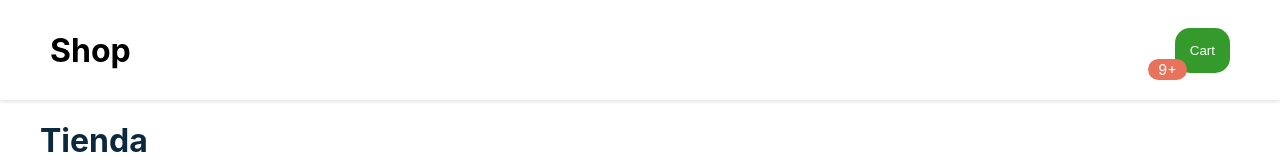
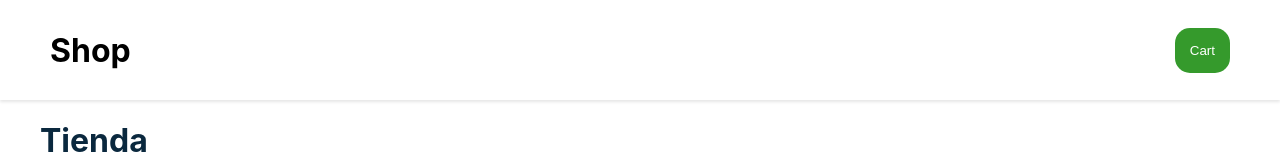
Before and after one commit to matiasromero/reacjs-course-1, a React (Create React App) app in the folder shopcart/: page / in a window 1280 px wide. Shown: the top 160 px of the page. Built offline with nearby package versions, Linux system fonts and the light colour scheme.

Commit message:
navbar counter

```diff
--- a/shopcart/src/App.js
+++ b/shopcart/src/App.js
@@ -23,17 +23,46 @@ class App extends Component {
         img: "https://images.freeimages.com/images/large-previews/b36/tomato-1326722.jpg",
       },
     ],
+    cart: [
+      // {
+      //   name: "Apple",
+      //   price: 200.0,
+      //   img: "https://images.freeimages.com/images/large-previews/e93/apple-1524168.jpg",
+      //   quantity: 1
+      // }
+    ],
   };
+
+  addToCart = (product) => {
+    const { cart } = this.state;
+    if (cart.find((x) => x.name === product.name)) {
+      const newCart = cart.map((x) =>
+        x.name === product.name
+          ? {
+              ...x,
+              quantity: x.quantity + 1,
+            }
+          : x
+      );
+      return this.setState({ cart: newCart });
+    }
+    return this.setState({
+      cart: this.state.cart.concat({ ...product, quantity: 1 }),
+    });
+  };
+
   render() {
+    const quantity = this.state.cart.reduce((a, b) => {
+      console.log(a);
+      console.log(b);
+      return a + b.quantity;
+    }, 0);
     return (
       <div>
-        <Navbar />
+        <Navbar cartQuantity={quantity} />
         <Layout>
           <Title>Tienda</Title>
-          <Products
-            addToCart={() => console.log("nothing")}
-            products={this.state.products}
-          />
+          <Products addToCart={this.addToCart} products={this.state.products} />
         </Layout>
       </div>
     );
--- a/shopcart/src/components/BubbleAlert.js
+++ b/shopcart/src/components/BubbleAlert.js
@@ -12,7 +12,7 @@ const styles = {
 };
 class BubbleAlert extends Component {
   getNumber(n) {
-    if (!n) {
+    if (isNaN(n)) {
       return "";
     }
     return n > 9 ? "9+" : n;
--- a/shopcart/src/components/Navbar.js
+++ b/shopcart/src/components/Navbar.js
@@ -19,7 +19,7 @@ class Navbar extends Component {
     return (
       <nav style={styles.navbar}>
         <Logo />
-        <ShopCart />
+        <ShopCart cartQuantity={this.props.cartQuantity} />
       </nav>
     );
   }
--- a/shopcart/src/components/ShopCart.js
+++ b/shopcart/src/components/ShopCart.js
@@ -21,7 +21,9 @@ class ShopCart extends Component {
     return (
       <div>
         <span style={styles.bubble}>
-          <BubbleAlert value={12} />
+          {this.props.cartQuantity !== 0 ? (
+            <BubbleAlert value={this.props.cartQuantity} />
+          ) : null}
         </span>
         <button style={styles.shopCart}>Cart</button>
       </div>
```
